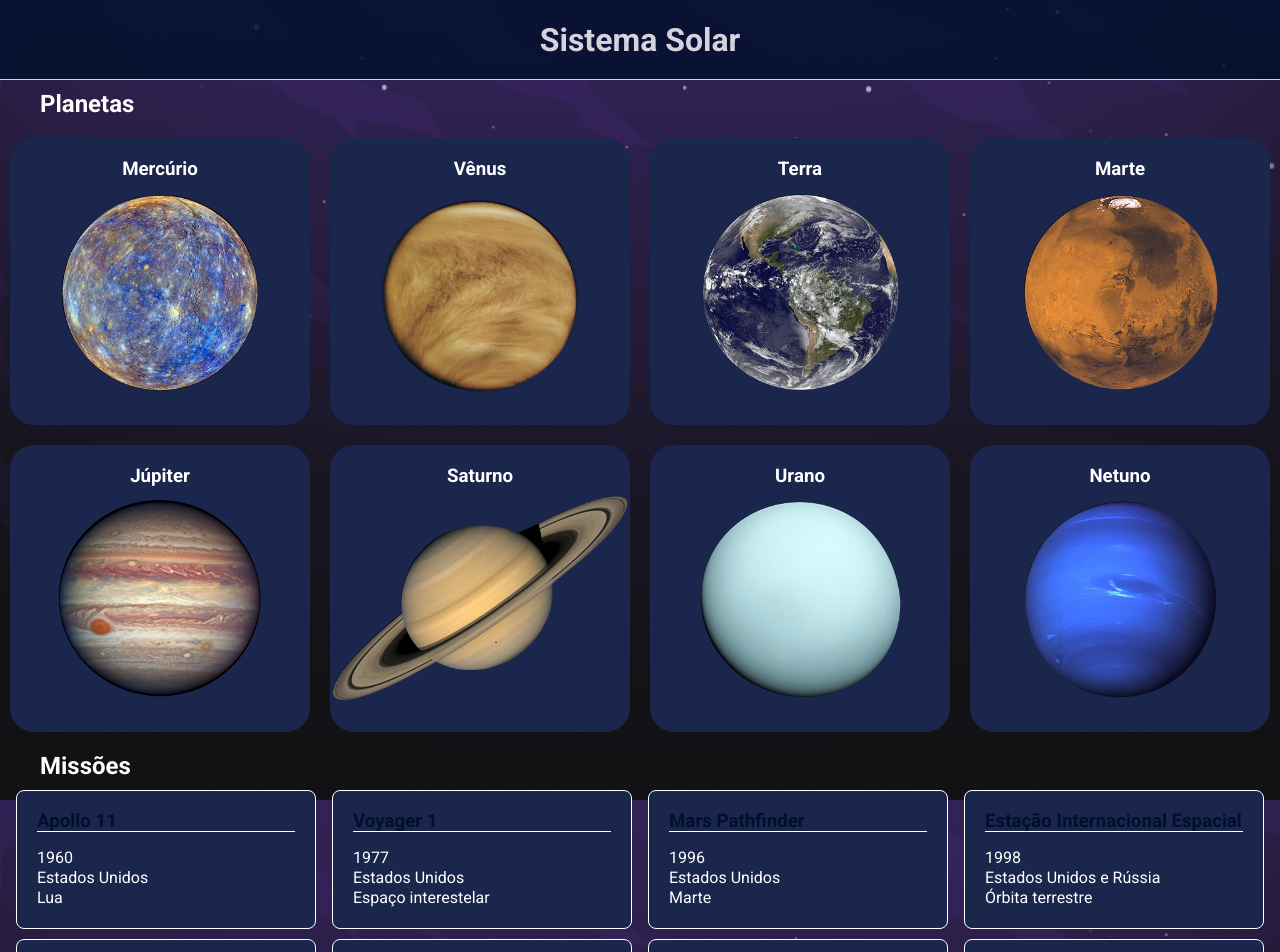
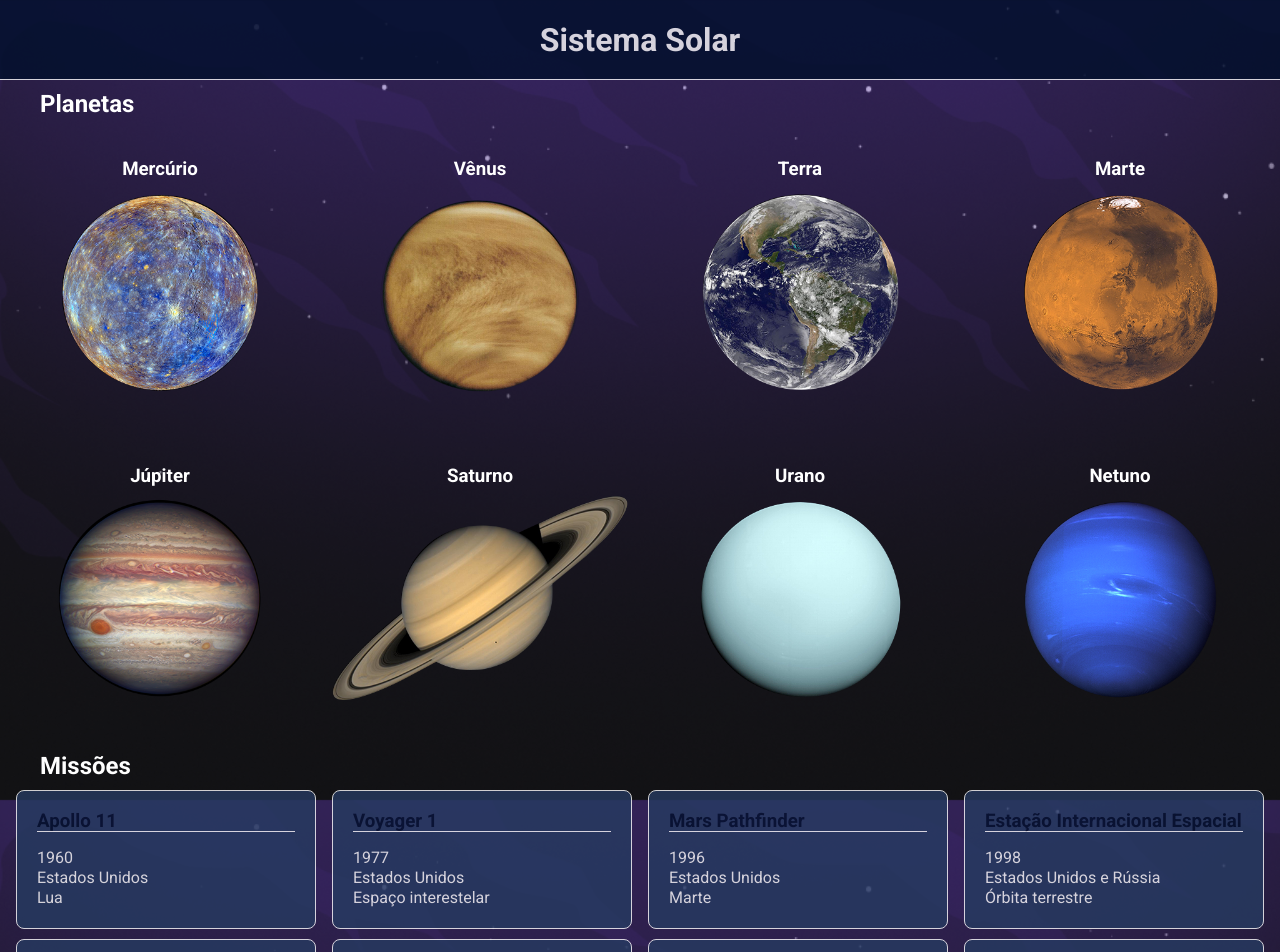
Before and after one commit to Grazziano/solar-system, a React (Vite) app: page / in a window 1280 px wide. Shown: the top 952 px of the page. Built offline with nearby package versions, Linux system fonts and the light colour scheme.

Commit message:
Changing cards style

```diff
--- a/src/components/MissionCard/styles.ts
+++ b/src/components/MissionCard/styles.ts
@@ -1,13 +1,14 @@
 import styled from 'styled-components';
 
 export const Container = styled.div`
-  background-color: ${(props) => props.theme.colors.secondary};
+  background-color: ${(props) => props.theme.colors.tertiary};
   padding: 20px;
   border: 1px solid ${(props) => props.theme.colors.white};
   border-radius: 0.5rem;
   width: 300px;
   margin-bottom: 10px;
   line-height: 20px;
+  opacity: 0.8;
 `;
 
 export const Title = styled.h3`
--- a/src/components/PlanetCard/styles.ts
+++ b/src/components/PlanetCard/styles.ts
@@ -1,7 +1,7 @@
 import styled from 'styled-components';
 
 export const Container = styled.div`
-  background-color: ${(props) => props.theme.colors.secondary};
+  /* background-color: ${(props) => props.theme.colors.secondary}; */
   display: flex;
   align-items: center;
   flex-direction: column;
```
